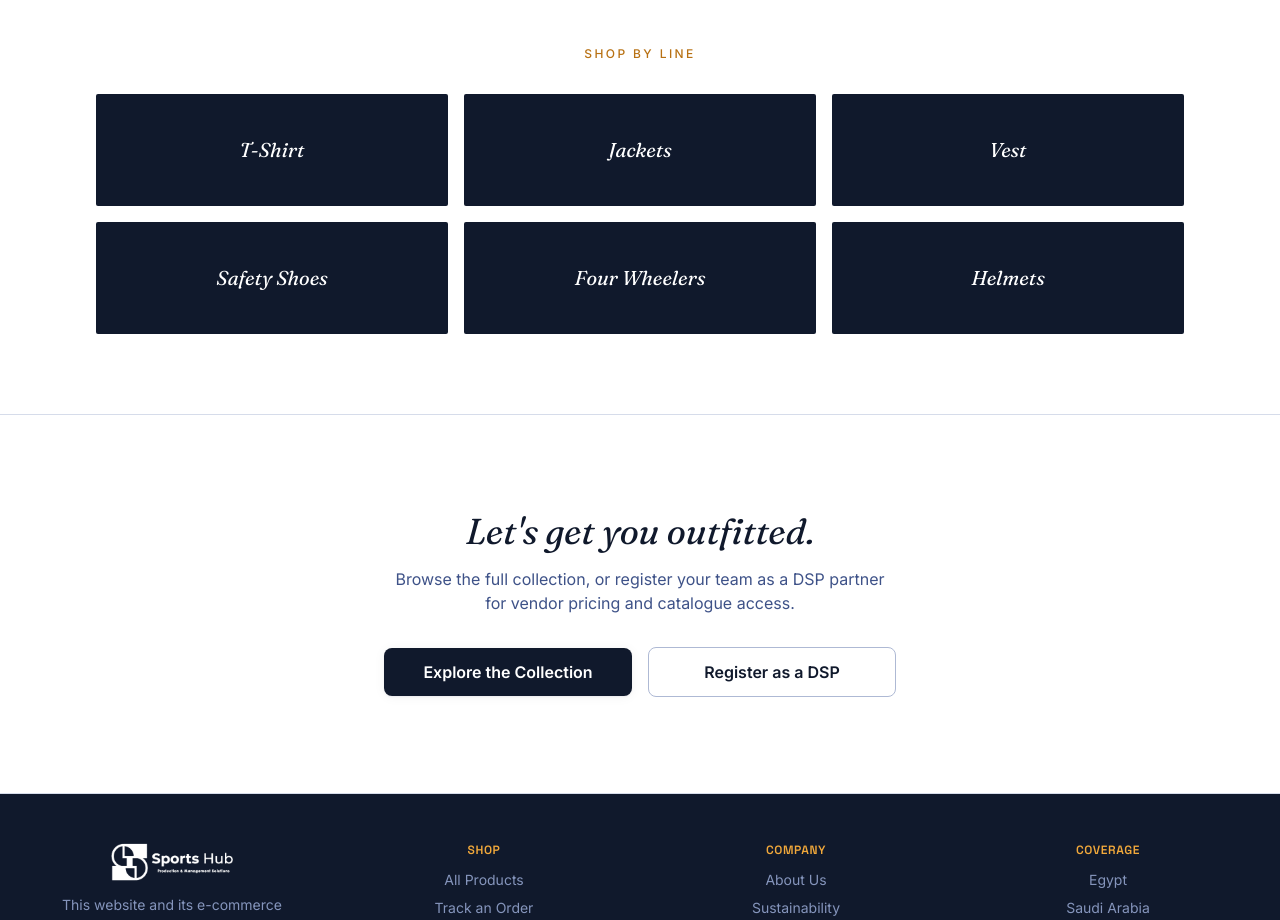
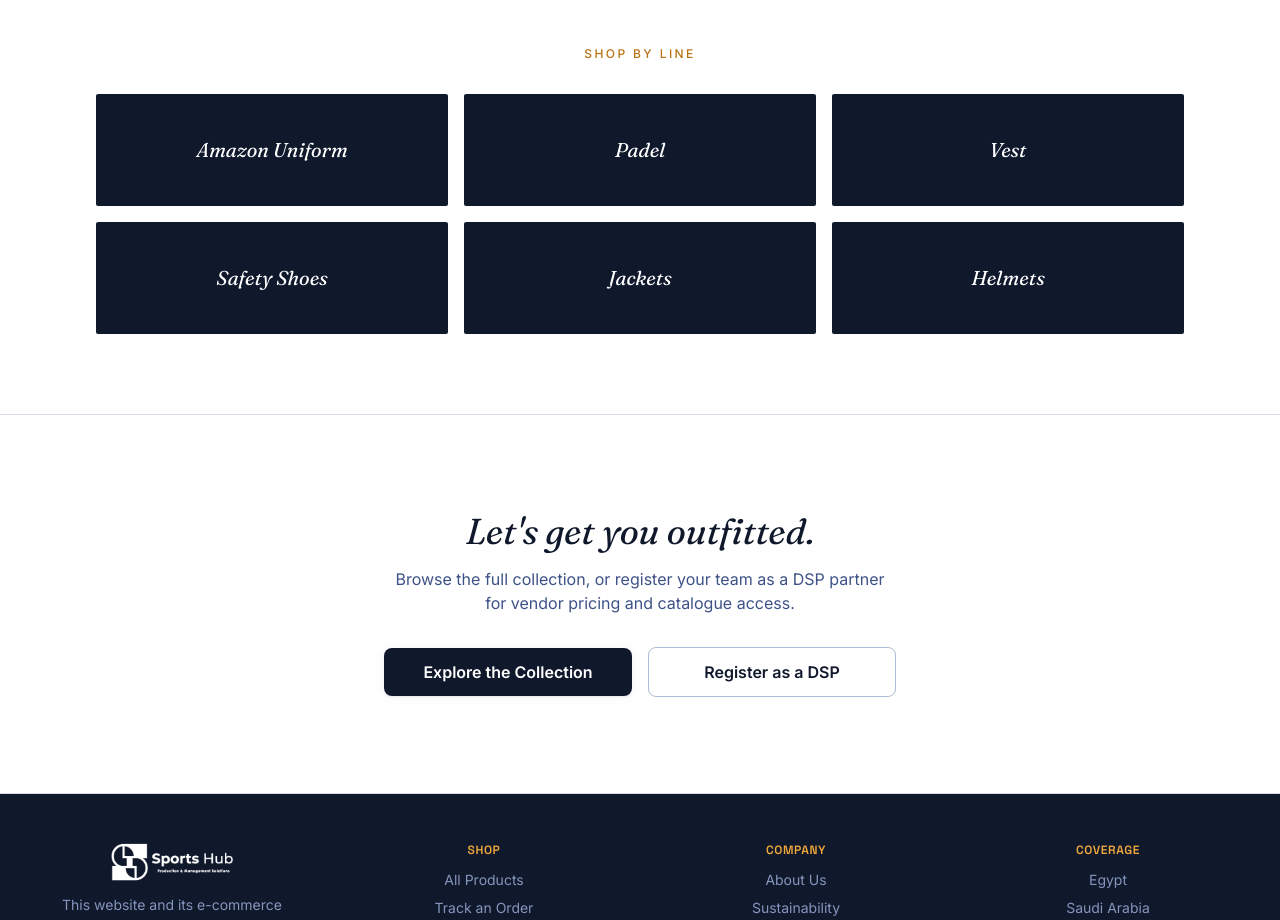
Before and after one commit to sports-hub-dev/frontend, a React (Create React App) app: page / in a window 1280 px wide. Shown: the part 3720-4640 px from the top of the page. Built offline with nearby package versions, Linux system fonts and the light colour scheme; no server answers.

Commit message:
new content edits

```diff
--- a/src/pages/customer/Checkout.jsx
+++ b/src/pages/customer/Checkout.jsx
@@ -17,8 +17,8 @@
 import { fetchCurrentUser } from "../../app/authSlice";
 
 const PAYMENT_METHODS = [
-  { value: "aps", label: "Amazon Payment Services", desc: "Cards, wallets & local payment methods" },
-  { value: "stripe", label: "Credit / Debit Card (Stripe)", desc: "Secure hosted payment page" },
+  { value: "aps", label: "Pay with your local Egyptian card", desc: "Cards, wallets & local payment methods" },
+  { value: "stripe", label: "International Credit / Debit Card", desc: "Secure hosted payment page" },
 ];
 
 // Both gateways are now hosted-redirect flows — build a form and POST for
--- a/src/pages/public/Home.jsx
+++ b/src/pages/public/Home.jsx
@@ -31,7 +31,7 @@
   },
 ];
 
-const CATEGORIES = ["T-Shirt", "Jackets", "Vest", "Safety Shoes", "Four Wheelers", "Helmets"];
+const CATEGORIES = ["Amazon Uniform", "Padel", "Vest", "Safety Shoes", "Jackets", "Helmets"];
 
 const Home = () => {
   const { ref: storyRef, isVisible: storyVisible } = useReveal({ threshold: 0.1 });
```
